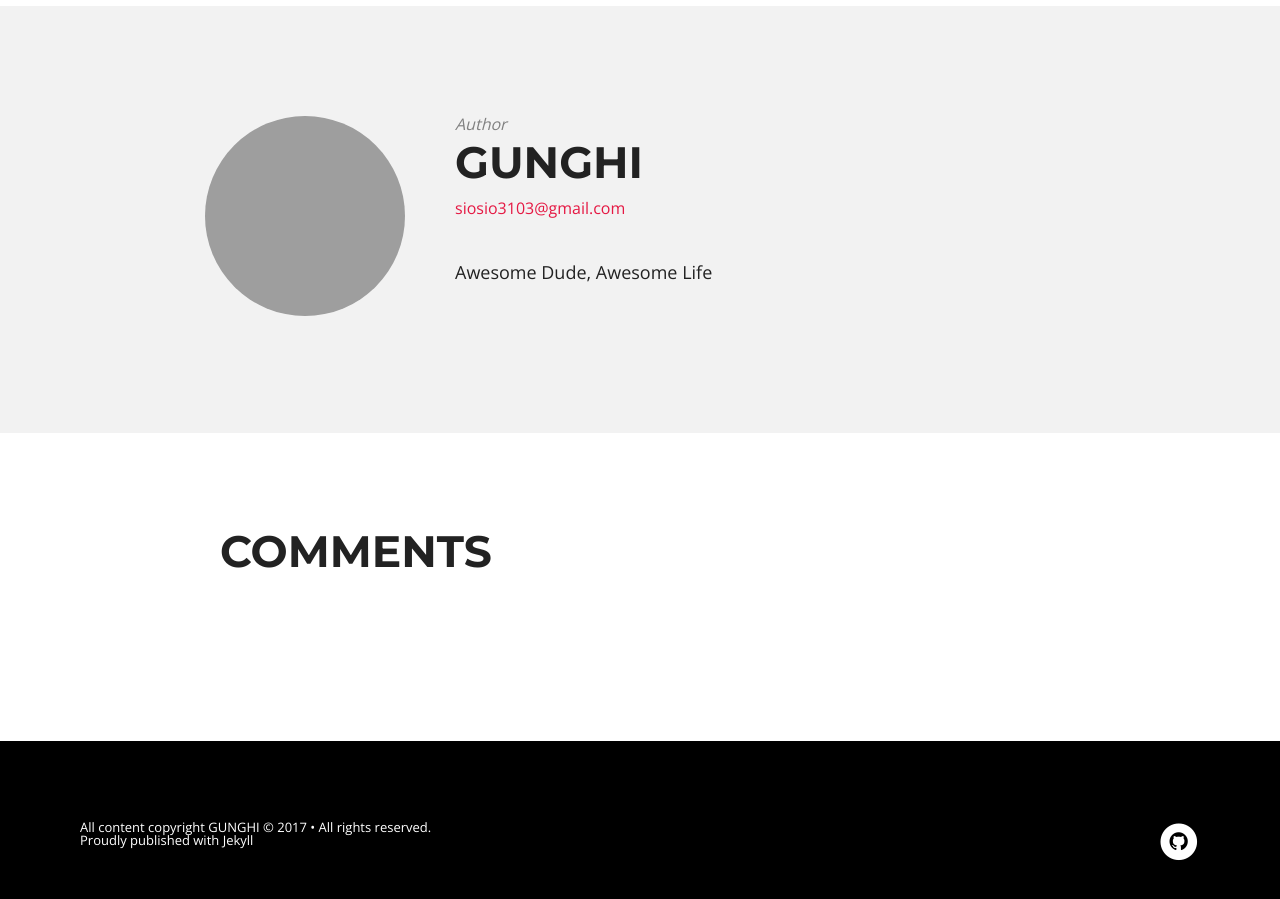
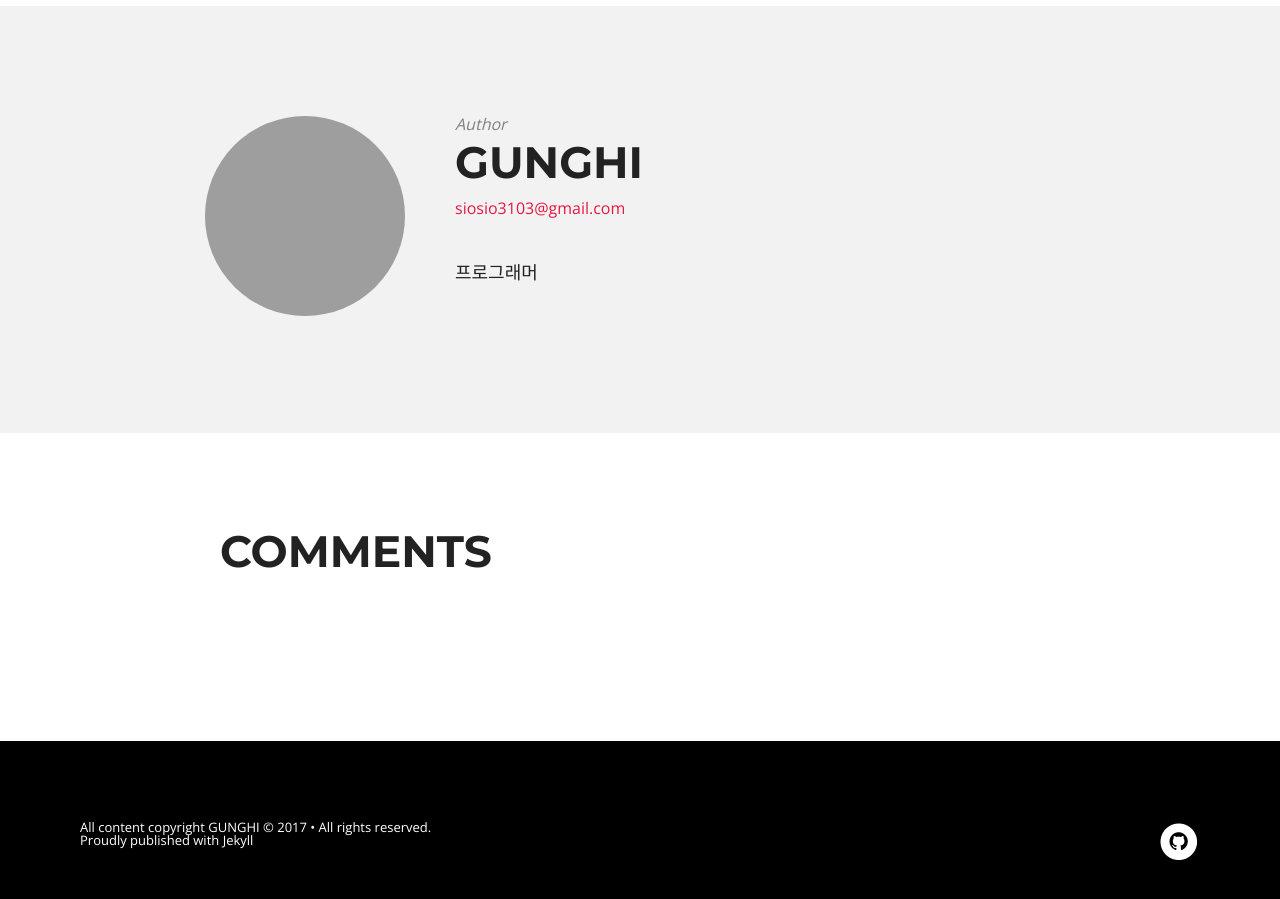
Before and after one commit to siosio34/siosio34.github.io, a Jekyll site: the page built from _posts/2014-07-23-why-jekyll.md, in a window 1280 px wide and 900 px high, scrolled down 1744 px. Built offline with Jekyll 4.4.1, drawn with Linux system fonts in a browser that asks for light colours; nearby versions of some CDN libraries; comment, search, counter and statistics services are not loaded; grey boxes are pictures that could not be loaded.

Commit message:
edit config

```diff
--- a/_config.yml
+++ b/_config.yml
@@ -1,6 +1,5 @@
 title:            GUNGHI 개발 블로그
 description:      "각종 삽질 및 지식을 끄적이는 공간입니다."
-logo:             logo.png
 disqus_shortname: siosio34
 share:            true
 dropcap:			true
@@ -14,10 +13,9 @@ owner:
   name:           GUNGHI
   email:          siosio3103@gmail.com
   # Use the coder's toolbox at http://coderstoolbox.net/string/#!encoding=xml&action=encode&charset=us_ascii to encode your description into XML string
-  description:    Awesome Dude, Awesome Life
+  description:    프로그래머
   # Social networking links used in footer. Update and remove as you like.
   github:         siosio34
-  # For Google Authorship https://plus.google.com/authorship
 
 # Analytics and webmaster tools stuff goes here
 google_analytics:   UA-39365944-7
```
